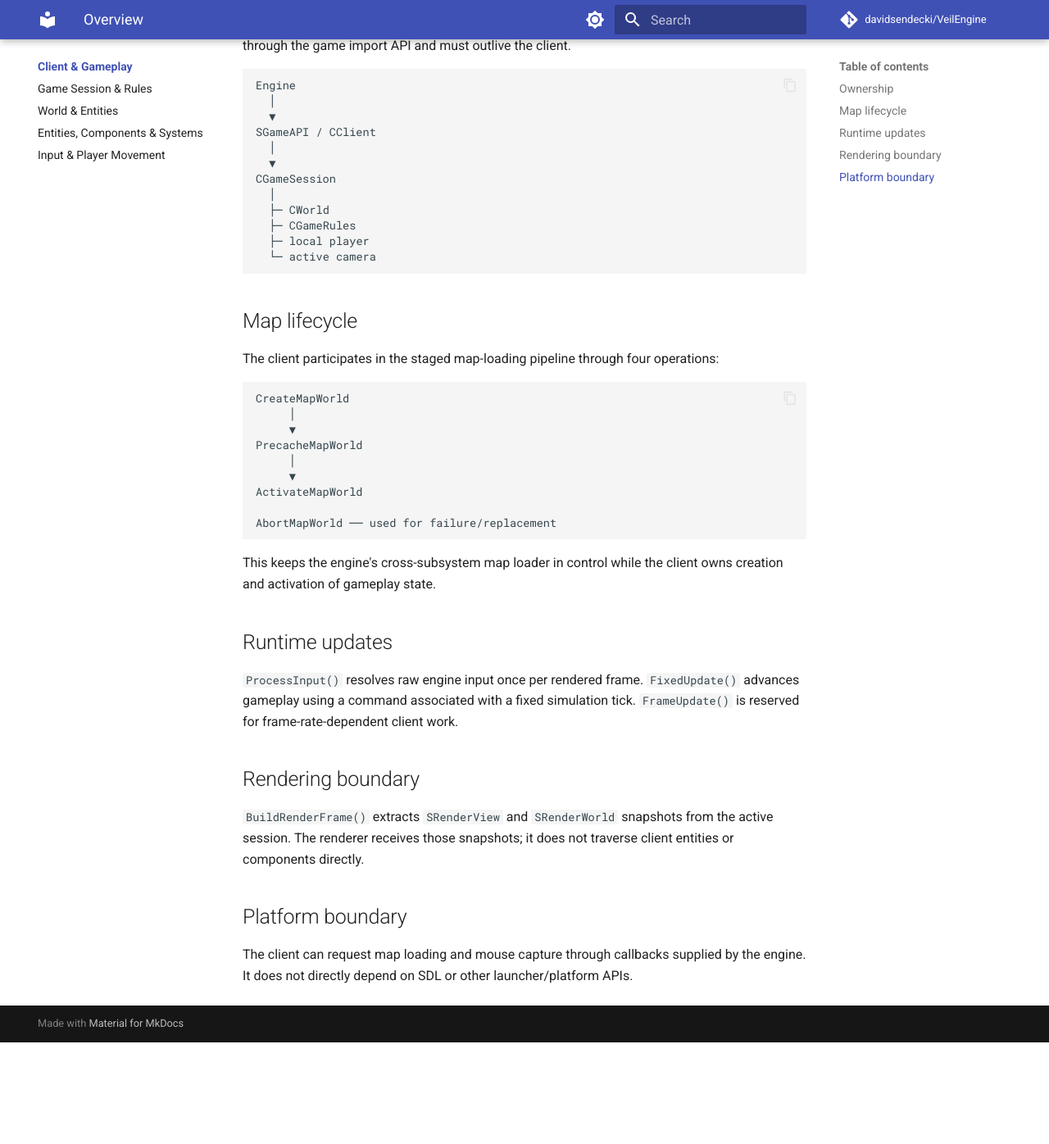
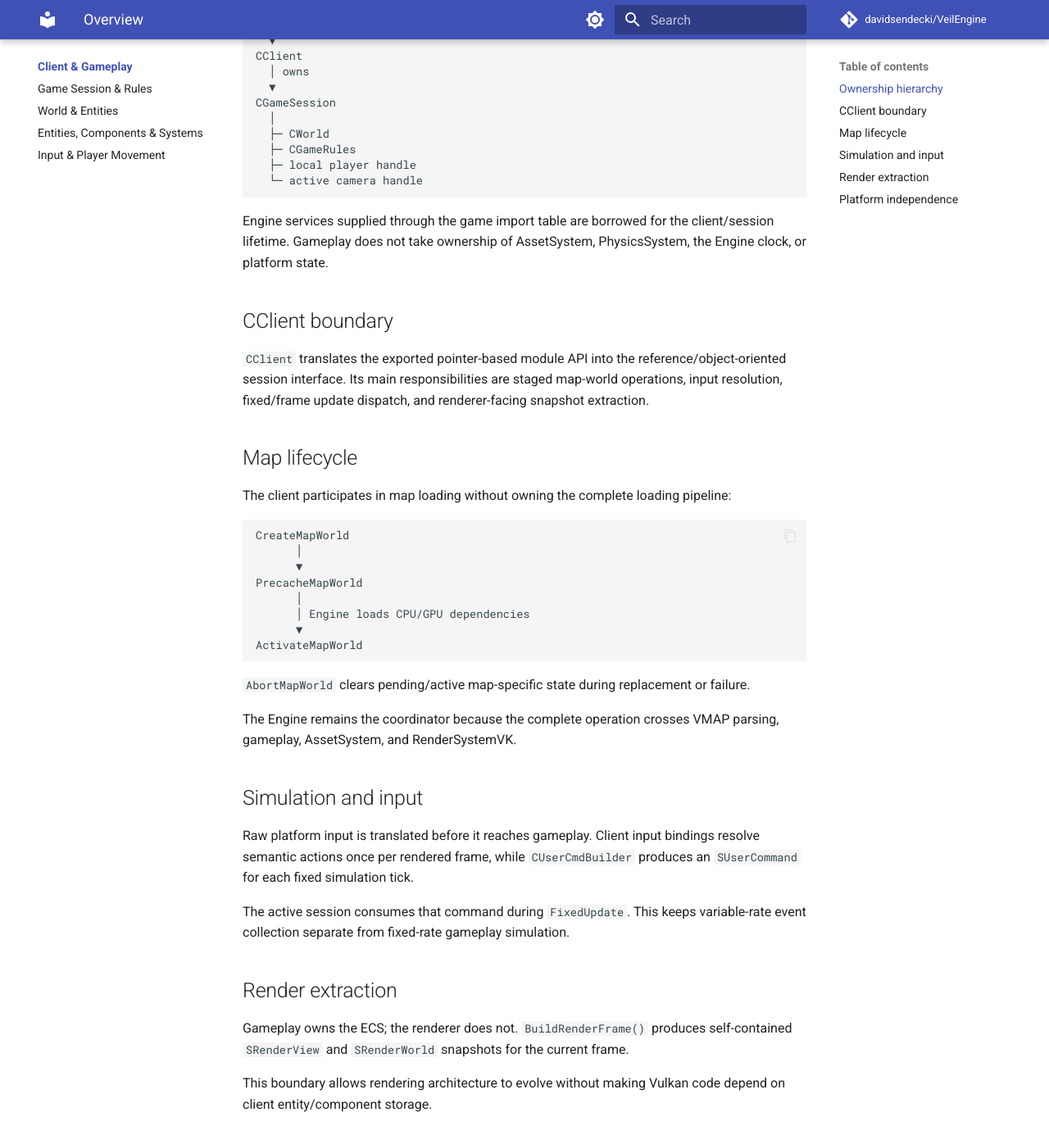
Before and after one commit to davidsendecki/VeilEngine-Doc, an MkDocs documentation site: the page built from docs/client/index.md, in a window 1280 px wide and 1400 px high, scrolled down 404 px. Shown: the top 1396 px of the window at 82% size. Built offline with MkDocs 1.6.1 and Material for MkDocs 9.7.7, drawn with Linux system fonts in a browser that asks for light colours; comment, search, counter and statistics services are not loaded; before the commit the page ends 1676 px from its top, so only the background shows below that; some of the changed text lies outside the part shown.

Commit message:
Clean up client and gameplay overview

````diff
--- a/docs/client/index.md
+++ b/docs/client/index.md
@@ -1,52 +1,61 @@
-# Client / Game Architecture
+# Client & Gameplay Architecture
 
-The `client` module is Veil's engine-facing gameplay module. `CClient` owns the active `CGameSession` and translates the pointer-based exported `SGameAPI` boundary into the session's gameplay-facing interface.
+The `client` module is Veil's Engine-facing gameplay module. It owns gameplay/session state and exposes that state to the Engine through `SGameAPI` rather than exposing `CWorld` or entity implementation classes across the DLL boundary.
 
-## Ownership
-
-The engine owns the client module itself, while `CClient` owns all gameplay state beneath the active session. Engine services such as logging, timing, assets, and physics are borrowed through the game import API and must outlive the client.
+## Ownership hierarchy
 
 ```text
 Engine
-  │
+  │ owns module loader / borrows SGameAPI
   ▼
-SGameAPI / CClient
-  │
+CClient
+  │ owns
   ▼
 CGameSession
   │
   ├─ CWorld
   ├─ CGameRules
-  ├─ local player
-  └─ active camera
+  ├─ local player handle
+  └─ active camera handle
 ```
+
+Engine services supplied through the game import table are borrowed for the client/session lifetime. Gameplay does not take ownership of AssetSystem, PhysicsSystem, the Engine clock, or platform state.
+
+## CClient boundary
+
+`CClient` translates the exported pointer-based module API into the reference/object-oriented session interface. Its main responsibilities are staged map-world operations, input resolution, fixed/frame update dispatch, and renderer-facing snapshot extraction.
 
 ## Map lifecycle
 
-The client participates in the staged map-loading pipeline through four operations:
+The client participates in map loading without owning the complete loading pipeline:
 
 ```text
 CreateMapWorld
-     │
-     ▼
+      │
+      ▼
 PrecacheMapWorld
-     │
-     ▼
+      │
+      │ Engine loads CPU/GPU dependencies
+      ▼
 ActivateMapWorld
-
-AbortMapWorld ── used for failure/replacement
 ```
 
-This keeps the engine's cross-subsystem map loader in control while the client owns creation and activation of gameplay state.
+`AbortMapWorld` clears pending/active map-specific state during replacement or failure.
 
-## Runtime updates
+The Engine remains the coordinator because the complete operation crosses VMAP parsing, gameplay, AssetSystem, and RenderSystemVK.
 
-`ProcessInput()` resolves raw engine input once per rendered frame. `FixedUpdate()` advances gameplay using a command associated with a fixed simulation tick. `FrameUpdate()` is reserved for frame-rate-dependent client work.
+## Simulation and input
 
-## Rendering boundary
+Raw platform input is translated before it reaches gameplay. Client input bindings resolve semantic actions once per rendered frame, while `CUserCmdBuilder` produces an `SUserCommand` for each fixed simulation tick.
 
-`BuildRenderFrame()` extracts `SRenderView` and `SRenderWorld` snapshots from the active session. The renderer receives those snapshots; it does not traverse client entities or components directly.
+The active session consumes that command during `FixedUpdate`. This keeps variable-rate event collection separate from fixed-rate gameplay simulation.
 
-## Platform boundary
+## Render extraction
 
-The client can request map loading and mouse capture through callbacks supplied by the engine. It does not directly depend on SDL or other launcher/platform APIs.
+Gameplay owns the ECS; the renderer does not. `BuildRenderFrame()` produces self-contained `SRenderView` and `SRenderWorld` snapshots for the current frame.
+
+This boundary allows rendering architecture to evolve without making Vulkan code depend on client entity/component storage.
+
+## Platform independence
+
+Client code requests operations such as map loading or mouse capture through Engine-provided callbacks. SDL and launcher-specific implementation remains outside the gameplay module.
````
